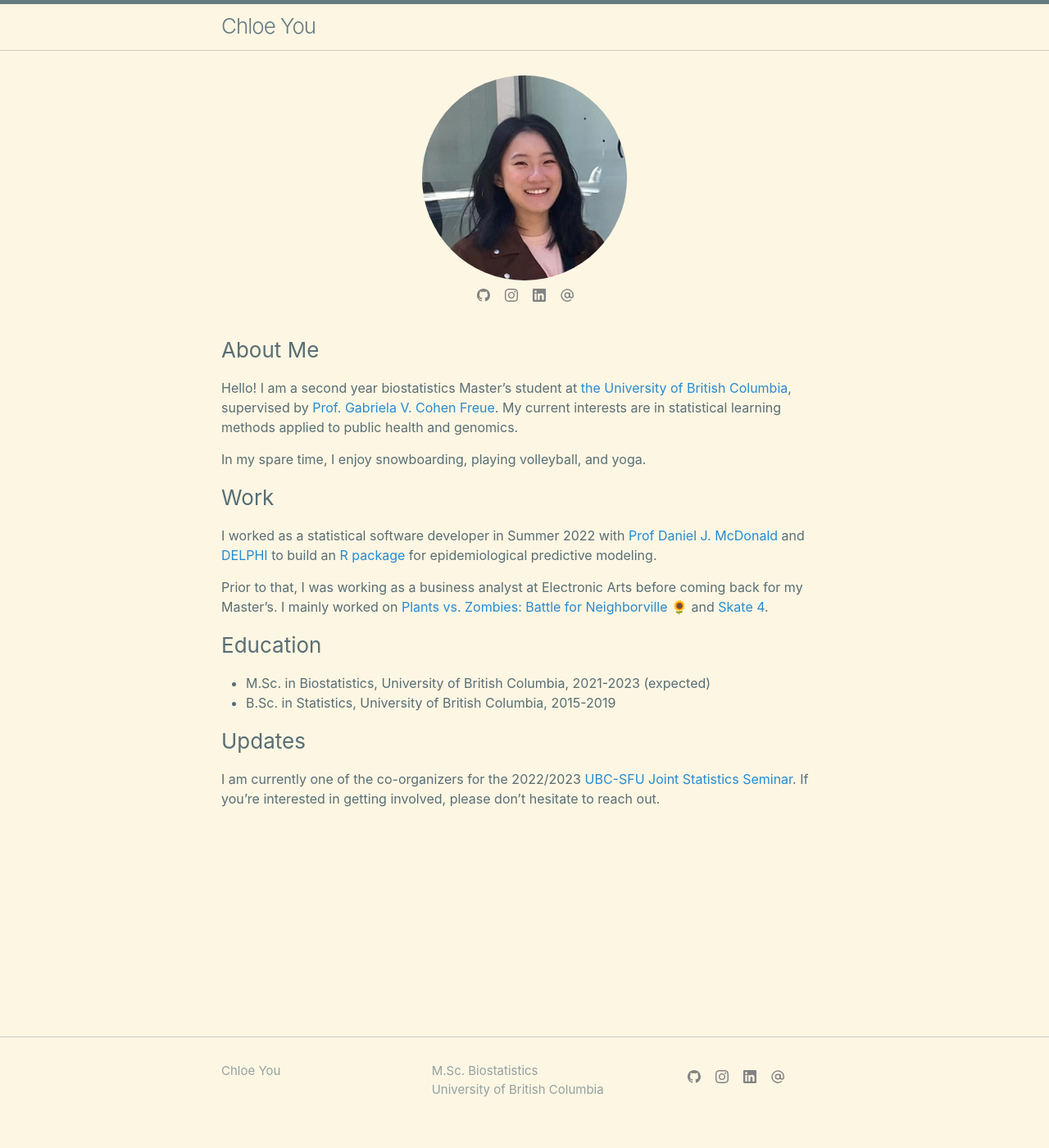
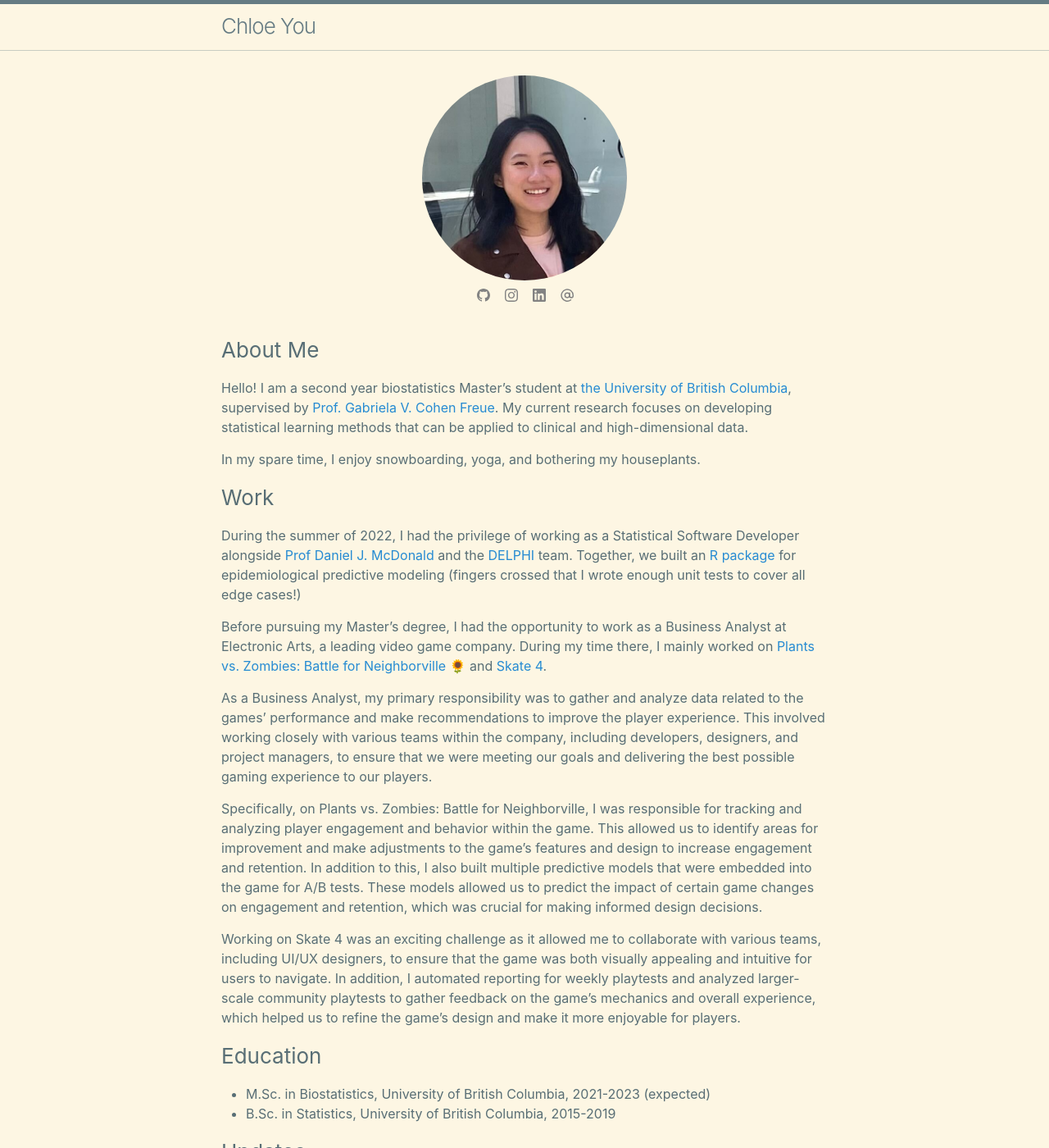
Before and after one commit to ChloeYou/chloeyou.github.io, a Jekyll site: the page built from index.md, in a window 1280 px wide and 1400 px high. Shown: the whole window at 82% size. Built offline with Jekyll 4.4.1, drawn with Linux system fonts in a browser that asks for light colours; emoji names are drawn with the system emoji font.

Commit message:
Update index.md

```diff
--- a/index.md
+++ b/index.md
@@ -6,21 +6,23 @@ layout: page
 Hello! I am a second year biostatistics Master's student at [the University of
 British Columbia](https://www.stat.ubc.ca/), supervised by [Prof.
 Gabriela V. Cohen Freue](https://www.stat.ubc.ca/users/gabriela-v-cohen-freue).
-My current interests are in statistical learning methods applied to public health
-and genomics.
+My current research focuses on developing statistical learning methods that can be applied to clinical and
+high-dimensional data.
 
-In my spare time, I enjoy snowboarding, playing volleyball, and yoga.
+In my spare time, I enjoy snowboarding, yoga, and bothering my houseplants.
+
 ### Work
-I worked as a statistical software developer in Summer 2022 with
-[Prof Daniel J. McDonald](https://www.stat.ubc.ca/users/daniel-j-mcdonald) and
-[DELPHI](https://delphi.cmu.edu/) to build an
-[R package](https://cmu-delphi.github.io/epipredict/index.html) for epidemiological
-predictive modeling.
 
-Prior to that, I was working as a business analyst at Electronic Arts before coming back
-for my Master's. I mainly worked on
-[Plants vs. Zombies: Battle for Neighborville](https://www.ea.com/games/plants-vs-zombies/plants-vs-zombies-battle-for-neighborville) :sunflower:
+During the summer of 2022, I had the privilege of working as a Statistical Software Developer alongside [Prof Daniel J. McDonald](https://www.stat.ubc.ca/users/daniel-j-mcdonald) and the [DELPHI](https://delphi.cmu.edu/) team. Together, we built an [R package](https://cmu-delphi.github.io/epipredict/index.html) for epidemiological predictive modeling (fingers crossed that I wrote enough unit tests to cover all edge cases!)
+
+Before pursuing my Master's degree, I had the opportunity to work as a Business Analyst at Electronic Arts, a leading video game company. During my time there, I mainly worked on [Plants vs. Zombies: Battle for Neighborville](https://www.ea.com/games/plants-vs-zombies/plants-vs-zombies-battle-for-neighborville) :sunflower:
 and [Skate 4](https://www.ea.com/games/skate).
+
+As a Business Analyst, my primary responsibility was to gather and analyze data related to the games' performance and make recommendations to improve the player experience. This involved working closely with various teams within the company, including developers, designers, and project managers, to ensure that we were meeting our goals and delivering the best possible gaming experience to our players.
+
+Specifically, on Plants vs. Zombies: Battle for Neighborville, I was responsible for tracking and analyzing player engagement and behavior within the game. This allowed us to identify areas for improvement and make adjustments to the game's features and design to increase engagement and retention. In addition to this, I also built multiple predictive models that were embedded into the game for A/B tests. These models allowed us to predict the impact of certain game changes on engagement and retention, which was crucial for making informed design decisions.
+
+Working on Skate 4 was an exciting challenge as it allowed me to collaborate with various teams, including UI/UX designers, to ensure that the game was both visually appealing and intuitive for users to navigate. In addition, I automated reporting for weekly playtests and analyzed larger-scale community playtests to gather feedback on the game's mechanics and overall experience, which helped us to refine the game's design and make it more enjoyable for players.
 
 ### Education
 * M.Sc. in Biostatistics, University of British Columbia, 2021-2023 (expected)
```
